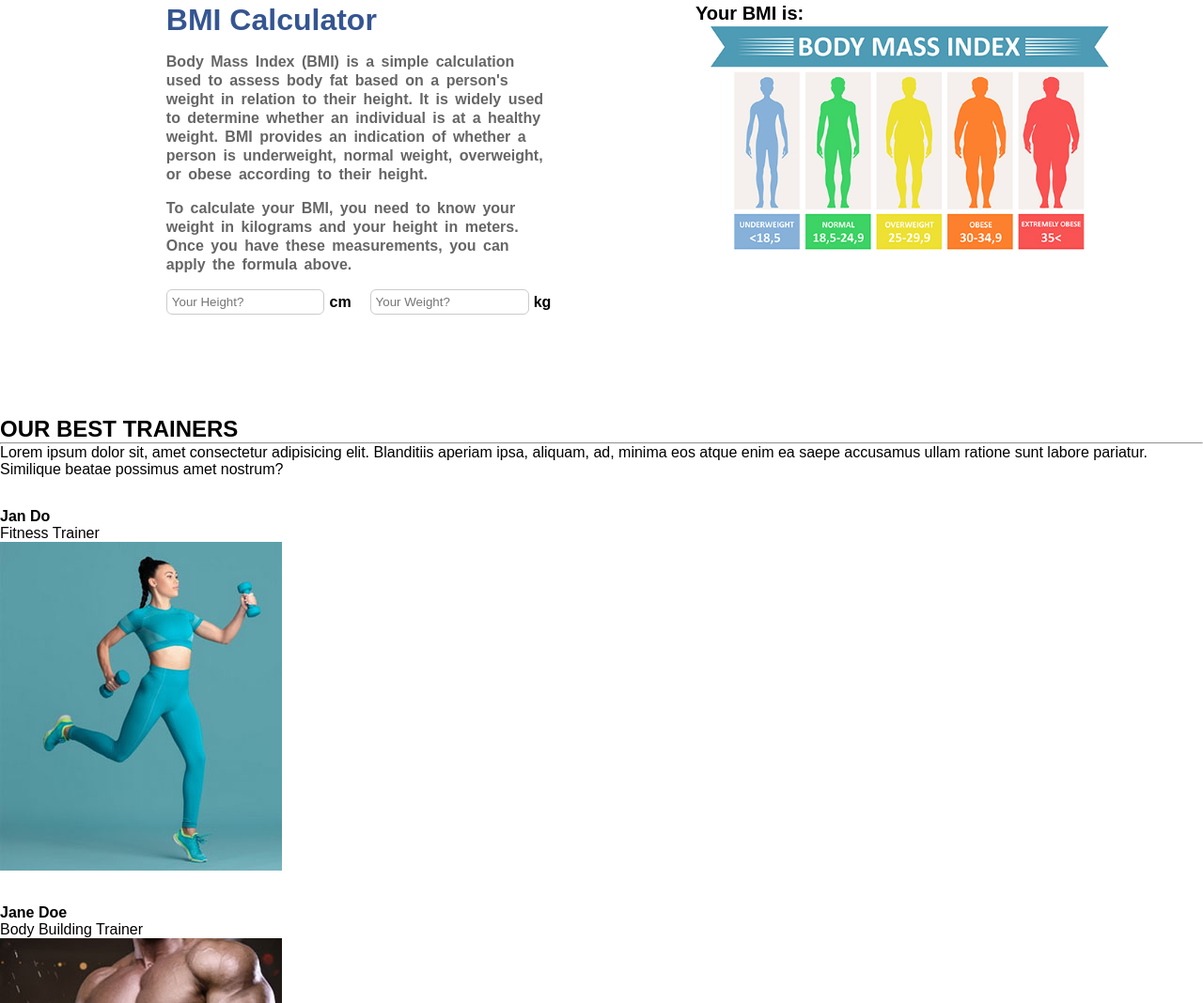
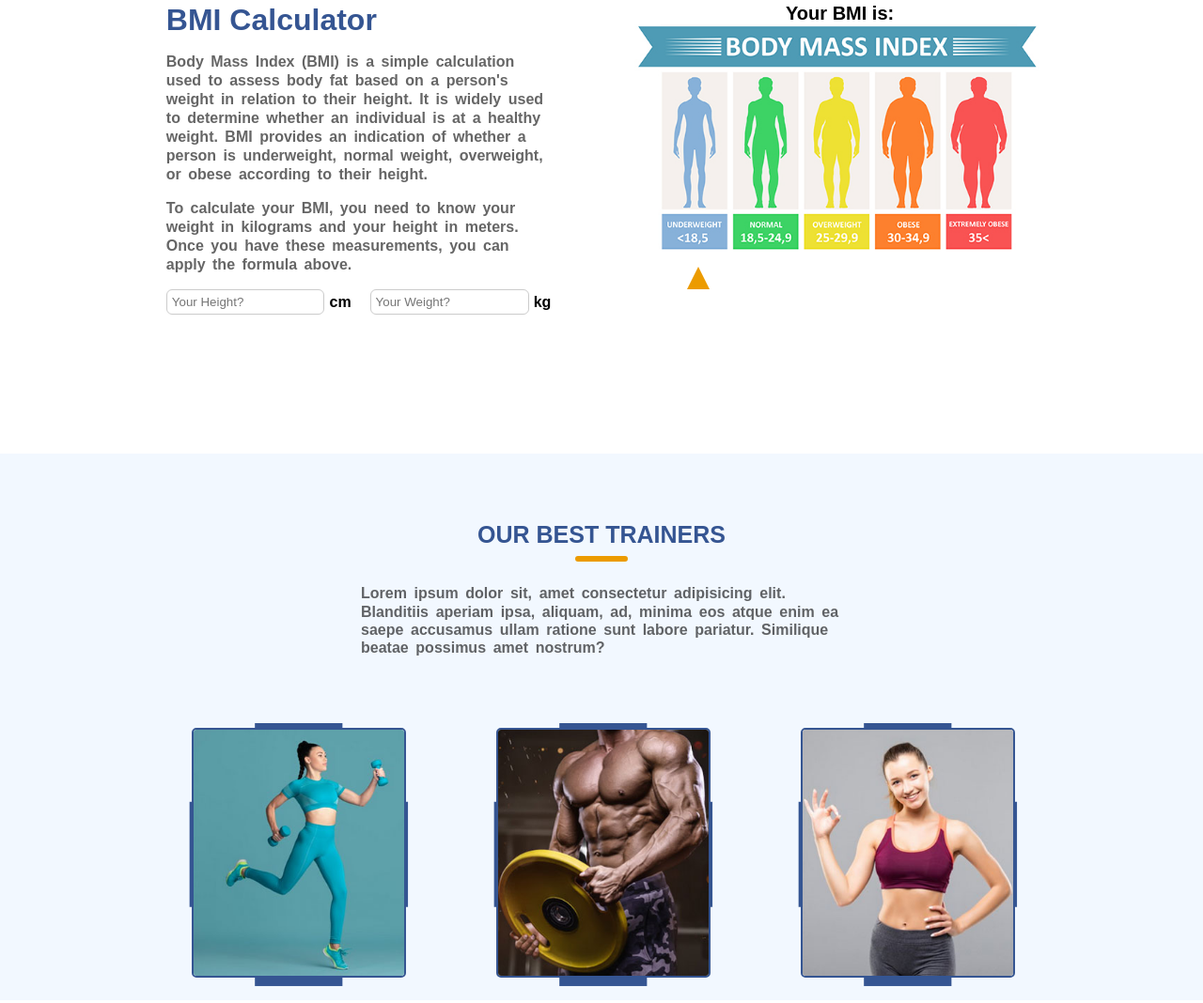
Before and after one commit to Keremyardan/Sport_Center_HTML_CSS, a plain HTML site: page index.html in a window 1280 px wide. Shown: the part 1659-2727 px from the top of the page at 94% size. Drawn offline with Linux system fonts and the light colour scheme.

Commit message:
CSS file expanded

```diff
--- a/index.html
+++ b/index.html
@@ -171,28 +171,28 @@
                         <h4>Jan Do</h4>
                         <p>Fitness Trainer</p>
                     </div>
-                    <div class="trainer-bg">
-                        <img class="img-1" src="images/trainer1.jpg" alt="trainer1">
-                    </div>
+                    <div class="trainer-bg"></div>
+                    <img class="img-1" src="images/trainer1.jpg" alt="trainer1">
+
                 </div>
                 <div class="trainer-2">
                     <div class="trainer-text">
-                        <h4>Jane Doe</h4>
+                        <h4>John Doe</h4>
                         <p>Body Building Trainer</p>
                     </div>
-                    <div class="trainer-bg">
-                        <img class="img-2" src="images/trainer2.jpg" alt="trainer2">
-                    </div>
+                    <div class="trainer-bg"></div>
+                    <img class="img-2" src="images/trainer2.jpg" alt="trainer2">
+                </div>
                     <div class="trainer-3">
                         <div class="trainer-text">
-                            <h4>John Doe</h4>
+                            <h4>Jane Doe</h4>
                             <p>Cardio Trainer</p>
                         </div>
-                        <div class="trainer-bg">
-                            <img class="img-3" src="images/trainer3.jpg" alt="trainer3">
-                        </div>
+                        <div class="trainer-bg"> </div>
+                        <img class="img-3" src="images/trainer3.jpg" alt="trainer3">
+
                     </div>
-                </div>
+
             </div>
             <div class="bg-color-trainer"></div>
         </div>
--- a/style.css
+++ b/style.css
@@ -471,8 +471,159 @@ h4 {
     display: flex;
     flex-direction: column;
     justify-content: center;
-    align-items: flex-start;
+    align-items: center;
     width: 30%;
     position: relative;
+    text-align: center;
+}
 
+.indicator {
+    position: absolute;
+    bottom: -5vh;
+    left: -3%;
+    z-index: 99;
+    content: "";
+    width: 0;
+    height: 0;
+    border-left: 12px solid transparent;
+    border-right: 12px solid transparent;
+    border-bottom: 24px solid var(--bg-color-2);
 }
+
+/* trainers section  */
+
+.trainer {
+    position: relative;
+    padding: 5vh 0;
+}
+
+.trainers{
+    position: relative;
+    display: flex;
+    flex-direction: column;
+    justify-content: center;
+    align-items: center;
+    gap: 4vh;
+}
+
+.bg-color-trainer {
+    position: absolute;
+    top: 0;
+    left: 0;
+    width: 100%;
+    height: 100%;
+    z-index: -100;
+    background-color: var(--bg-color-4);
+}
+
+.trainers-start {
+    width:40%;
+    margin: auto;
+    margin-top: 5vh;
+    display: flex;
+    flex-wrap: wrap;
+    flex-direction: column;
+    justify-content: space-evenly;
+    align-items: center;
+}
+
+.trainers-start h2 {
+    font-size: 25px;
+    color: var(--font-color-2);
+    margin: 4vh 0 1vh 0;
+}
+
+.trainers-start p {
+    margin: 24px 0;
+    font-size: 16px;
+    opacity: 60%;
+    font-weight: bold;
+    word-spacing: 3.2px;
+    line-height: 1.2em;
+}
+
+.trainers-start hr {
+    border: 3px solid var(--bg-color-2);
+    border-radius: 5px;
+    width: 50px;
+}
+
+.trainers-gallery {
+    position: relative;
+    width: 70vw;
+    display: flex;
+    flex-wrap: wrap;
+    justify-content: center;
+    align-items: center;
+    gap:100px;
+    padding: 20px 0;
+}
+
+.trainer-1, .trainer-2, .trainer-3 {
+    position: relative;
+    width: 25%;
+}
+
+.trainer-text {
+    display: flex;
+    flex-direction: column;
+    justify-content: start;
+    align-items: center;
+    position: absolute;
+    width: 90%;
+    height: 33%;
+    top:80%;
+    left: 50%;
+    gap: 4px;
+    transform: translate(-50%, -50%);
+    background-color: var(--bg-color-3);
+    transition: all 0.5s ease-in;
+    opacity: 0;
+    clip-path: polygon(0% 15%, 15% 15%, 15% 0%, 85% 0%, 85% 15%, 100% 15%, 100% 85%, 85% 85%, 85% 100%, 15% 100%, 15% 85%, 0% 85%);
+}
+
+.trainer-text:hover{
+    opacity: 1;
+}
+
+.trainer-text h4 {
+    font-size: 23px;
+    color: var(--bg-color-1);
+    display: flex;
+}
+
+.trainer-text p {
+    color: var(--bg-color-1);
+    font-weight: bold;
+    font-size: 14px;
+}
+
+.img-1, .img-2, .img-3 {
+    cursor: pointer;
+    border: 2px solid var(--bg-color-3);
+    border-radius: 5px;
+    width: 100%;
+    height: auto;
+}
+
+.trainer-bg {
+    position: absolute;
+    top: 50%;
+    left: 50.8%;
+    transform: translate(-50%, -50%);
+    background-color: var(--bg-color-3);
+    width: 104%;
+    height: 104%;
+    z-index: -1;
+    transition: all 0.5s ease-in;
+    clip-path: polygon(0% 30%, 30% 30%, 30% 0%, 70% 0%, 70% 30%, 100% 30%, 100% 70%, 70% 70%, 70% 100%, 30% 100%, 30% 70%, 0% 70%);
+}
+
+.purchase {
+    display: flex;
+    flex-direction: column;
+    justify-content: center;
+    align-items: center;
+    padding: 20px 0;
+    gap: 4vh
+}
```
